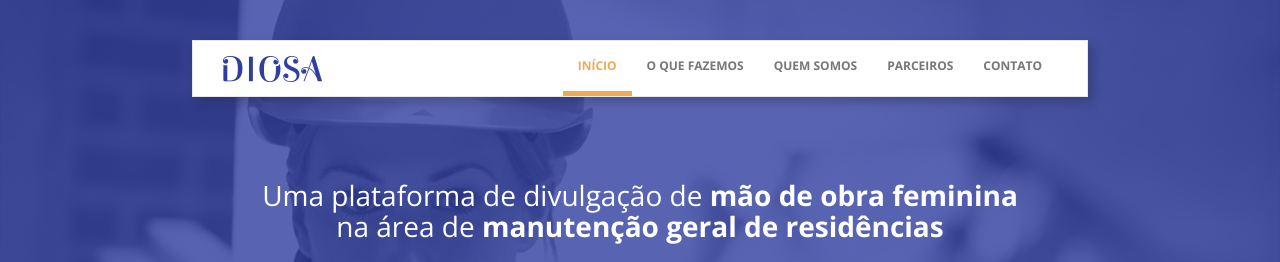
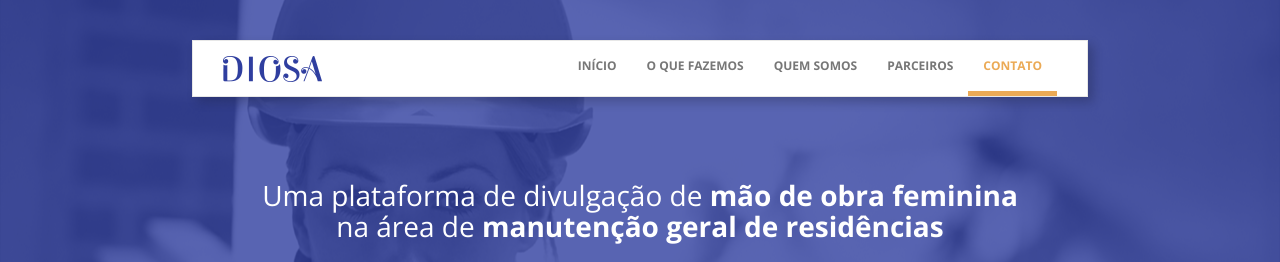
Before and after one commit to anaschwendler/diosa, a Jekyll site: the page built from index.html, in a window 1280 px wide. Shown: the top 262 px of the page. Built offline with Jekyll 4.4.1, drawn with Linux system fonts in a browser that asks for light colours.

Commit message:
Extra final fixes :rocket:

```diff
--- a/_includes/footer.html
+++ b/_includes/footer.html
@@ -13,7 +13,6 @@
                             <div class="pre-footer">
                                 <div class="form-group has-feedback">
                                     <input value="" name="EMAIL" id="mce-EMAIL" type="email" class="email form-control" placeholder="E-mail" required>
-                                    <!-- real people should not fill this in and expect good things - do not remove this or risk form bot signups-->
                                     <div style="position: absolute; left: -5000px;" aria-hidden="true"><input type="text" name="b_ce7c12a51e79f2d8680086905_44a0f3bc4c" tabindex="-1" value=""></div>
                                     <span class="glyphicon glyphicon glyphicon-arrow-right form-control-feedback" aria-hidden="true"><input type="submit" class="f-submit" name="subscribe" id="mc-embedded-subscribe"></span>
                                     <div id="miss-email-footer" class="hidden">
@@ -56,7 +55,6 @@
                             <div class="pre-modal">
                                 <div class="form-group has-feedback">
                                     <input value="" name="EMAIL" id="mce-EMAIL1" type="email" class="email form-control" placeholder="E-mail" required>
-                                    <!-- real people should not fill this in and expect good things - do not remove this or risk form bot signups-->
                                     <div style="position: absolute; left: -5000px;" aria-hidden="true"><input type="text" name="b_ce7c12a51e79f2d8680086905_44a0f3bc4c" tabindex="-1" value=""></div>
                                     <span class="glyphicon glyphicon glyphicon-arrow-right form-control-feedback" aria-hidden="true"><input type="submit" class="e-submit" name="subscribe" id="mc-embedded-subscribe"></span>
                                     <div id="miss-email-modal" class="hidden">
--- a/_includes/head.html
+++ b/_includes/head.html
@@ -22,9 +22,6 @@
 
   <meta property="fb:app_id" content="1020576391361271" />
 
-  <!-- and for documents/pages whose URL's can change... -->
-  <a href="{{ page.url | prepend: site.github.url }}">{{ page.title }}</a>
-
   <link rel="stylesheet" href="{{ "/css/bootstrap.min.css" | prepend: site.baseurl }}">
   <link rel="stylesheet" href="{{ "/css/main.css" | prepend: site.baseurl }}">
   <link rel="canonical" href="{{ page.url | replace:'index.html','' | prepend: site.baseurl | prepend: site.url }}">
@@ -32,4 +29,7 @@
 
   <meta property="og:type" content="website">
 
+  <!-- and for documents/pages whose URL's can change... -->
+  <a href="{{ page.url | prepend: site.github.url }}">{{ page.title }}</a>
+
 </head>
--- a/_includes/header.html
+++ b/_includes/header.html
@@ -1,7 +1,6 @@
-<header >
+<header id="start">
   <nav class="navbar navbar-default">
-    <div class="container-fluid">
-      <!-- Brand and toggle get grouped for better mobile display -->
+    <div id="nav-diosa" class="container-fluid">
       <div class="navbar-header">
         <button type="button" class="navbar-toggle collapsed" data-toggle="collapse" data-target="#nav-diosa" aria-expanded="false">
           <span class="sr-only">Toggle navigation</span>
@@ -14,17 +13,16 @@
         </a>
       </div>
 
-      <!-- Collect the nav links, forms, and other content for toggling -->
       <div class="collapse navbar-collapse" id="nav-diosa">
         <ul class="nav navbar-nav navbar-right">
-          <li class="active"><a class="font-bold menu-font-size fg-gray td-n tt-u" href="#">Início <span class="sr-only">(current)</span></a></li>
+          <li class="active"><a class="font-bold menu-font-size fg-gray td-n tt-u" href="#start">Início <span class="sr-only">(current)</span></a></li>
           <li><a class="font-bold menu-font-size fg-gray td-n tt-u" href="#we-do">O que fazemos</a></li>
           <li><a class="font-bold menu-font-size fg-gray td-n tt-u" href="#we-are">Quem somos</a></li>
           <li><a class="font-bold menu-font-size fg-gray td-n tt-u" href="#partners">Parceiros</a></li>
           <li><a class="font-bold menu-font-size fg-gray td-n tt-u" href="#contact">Contato</a></li>
         </ul>
-      </div><!-- /.navbar-collapse -->
-    </div><!-- /.container-fluid -->
+      </div>
+    </div>
   </nav>
 
   <h1 class="font-normal h1-font-size fg-white ta-c">
--- a/_layouts/default.html
+++ b/_layouts/default.html
@@ -3,7 +3,7 @@
 
   {% include head.html %}
 
-  <body>
+  <body data-spy="scroll" data-target="#nav-diosa">
 
     {% include header.html %}
 
--- a/_sass/_layout.scss
+++ b/_sass/_layout.scss
@@ -1,6 +1,7 @@
 body {
   background-color: black;
   font-family: $base-font-family;
+  position: relative;
 }
 
 header {
@@ -24,6 +25,10 @@
 .navbar-default {
     background-color: $base-white !important;
     border-color: none !important;
+}
+
+.row {
+    margin: 0;
 }
 
 .navbar {
--- a/index.html
+++ b/index.html
@@ -2,9 +2,9 @@
 layout: default
 ---
 
-<section id="we-do" class="we-do b-pad bg-white ta-c">
+ <section id="we-do" class="we-do b-pad bg-white ta-c">
     <div class="container-section">
-        <h2 class="font-bold title-font-size fg-blue tt-u"><!-- <span>&mdash;&mdash;&mdash;&mdash;</span> -->{{ site.we_do }}</h2>
+        <h2 class="font-bold title-font-size fg-blue tt-u">{{ site.we_do }}</h2>
         <p class="font-normal content-font-size fg-gray">{{ site.description_we_do }}</p>
         <div class="row pilares">
                 <div class="col-md-3 spread">
@@ -59,7 +59,7 @@
     <h2 class="font-bold title-font-size fg-blue tt-u"> {{ site.partners }} </h2>
     <div class="contain-partner">
         <div class="row">
-            <div class="col-md-3"></div>
+            <div class="col-md-4"></div>
             <div class="col-md-2">
                 <figure>
                     <div>
@@ -76,18 +76,18 @@
                     </div>
                 </figure>
             </div>
-            <div class="col-md-2">
+<!--             <div class="col-md-2">
                 <figure>
                     <div>
                         <img src="{{ site.baseurl }}/img/sticc.png"/>
                         <figcaption><a href="http://www.sticc.org.br/" target="_blank">STICC</a></figcaption>
                     </div>
                 </figure>
-            </div>
-            <div class="col-md-3"></div>
+            </div> -->
+            <div class="col-md-4"></div>
         </div>
         <div class="row bottom-row">
-            <div class="col-md-2"></div>
+            <div class="col-md-3"></div>
             <div class="col-md-2">
                 <figure>
                     <div>
@@ -104,15 +104,15 @@
                     </div>
                 </figure>
             </div>
-            <div class="col-md-2">
+<!--             <div class="col-md-2">
                 <figure>
                     <div>
                         <img src="{{ site.baseurl }}/img/pao-dos-pobres.png"/>
                         <figcaption><a href="http://www.paodospobres.org.br/site/" target="_blank">Pão dos Pobres</a></figcaption>
                     </div>
                 </figure>
-            </div>
-            <div class="col-md-4"></div>
+            </div> -->
+            <div class="col-md-5"></div>
         </div>
     </div>
 </section>
```
